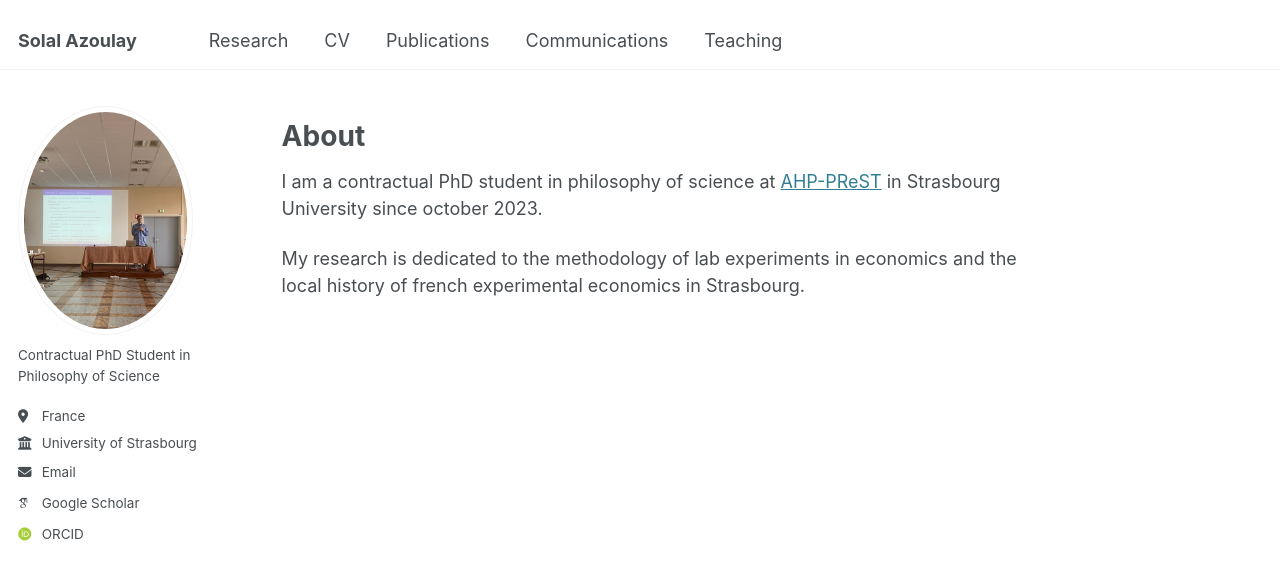
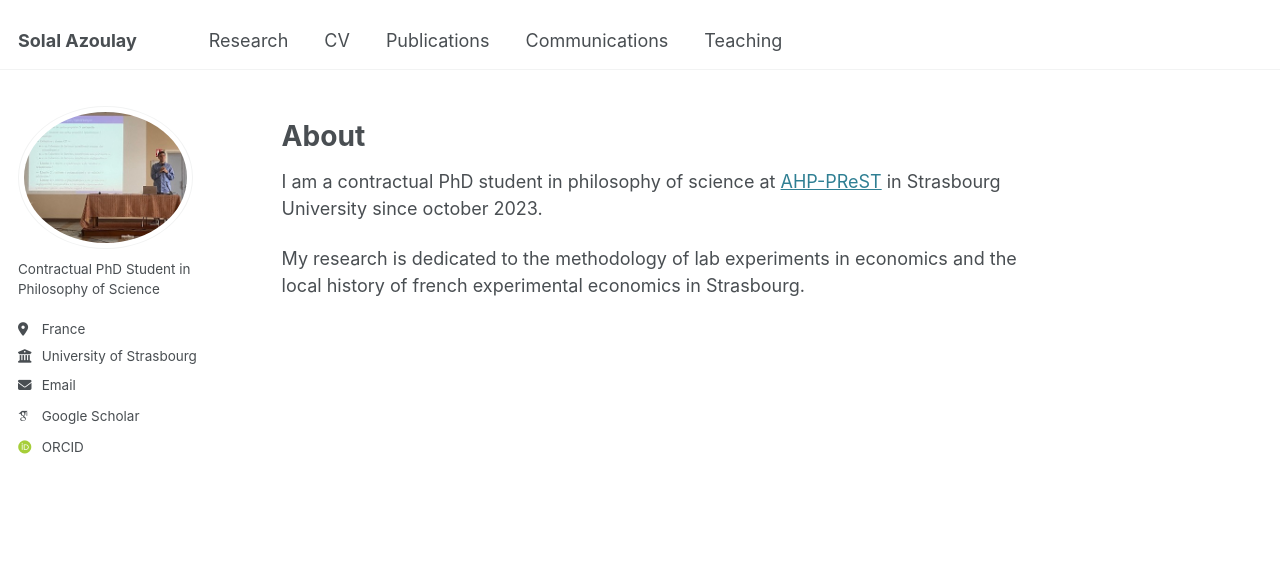
Before and after one commit to solal-azoulay/solal-azoulay.github.io, a Jekyll site: the page built from _pages/about.md, in a window 1280 px wide. Shown: the top 580 px of the page. Built offline with Jekyll 4.4.1, drawn with Linux system fonts in a browser that asks for light colours; some web fonts are replaced.

Commit message:
Update _config.yml

```diff
--- a/_config.yml
+++ b/_config.yml
@@ -22,7 +22,7 @@ repository               : "solal-azoulay/solal-azoulay.github.io"
 #               Additional customization can be done by editing /_includes/author-profile.html
 author:
   # Biographic information
-  avatar           : "AHP-2024.jpg"
+  avatar           : "AHP-2024(2).jpg"
   name             :
   pronouns         : # example: "she/her"
   bio              : "Contractual PhD Student in Philosophy of Science"
```
